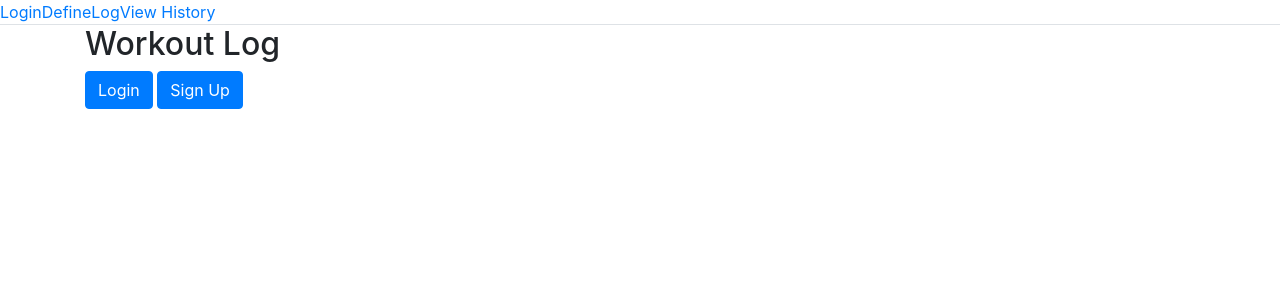
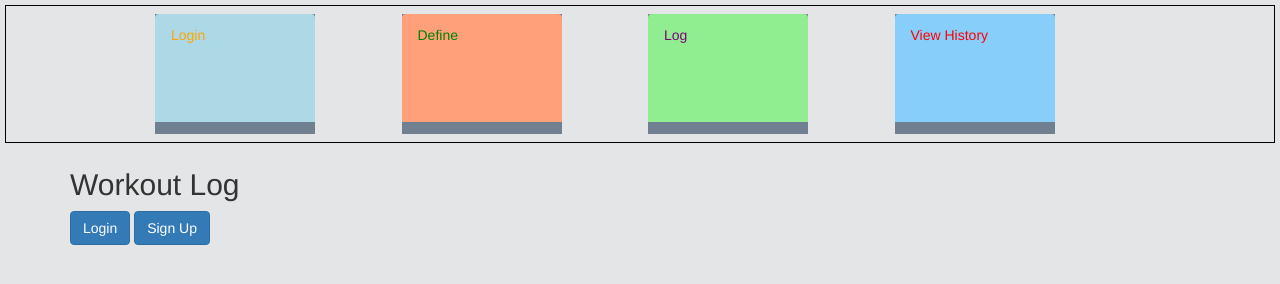
Before and after one commit to iacostewart/workoutlog2.0, a website: page client/index.html in a window 1280 px wide. Drawn offline with nearby package versions, Linux system fonts and the light colour scheme.

Commit message:
first commit on FirstCrud

```diff
--- a/client/app.js
+++ b/client/app.js
@@ -30,16 +30,16 @@ $(function () {
         }
     });
     // bind tab change events
-    $('a[data-toggle= "tab"]').on('shown.bs.tab', function (e) {
-        let target = $(e.target).attr("href");// activated tab
-        if (target === "#log") {
-            WorkoutLog.log.setDefinitions();
-        }
+    // $('a[data-toggle= "tab"]').on('shown.bs.tab', function (e) {
+    //     let target = $(e.target).attr("href");// activated tab
+    //     if (target === "#log") {
+    //         WorkoutLog.log.setDefinitions();
+    //     }
 
-        if (target === "#history") {
-            WorkoutLog.log.setHistory();
-        }
-    });
+    //     if (target === "#history") {
+    //         WorkoutLog.log.setHistory();
+    //     }
+    // });
     // bind enter key
     $(document).on("keypress", function (e) {
 
@@ -70,6 +70,7 @@ $('a[data-toggle="tab"]').on('shown.bs.tab', function (e) {
     }
 
     if (target === "#history") {
+        console.log(WorkoutLog.log.workouts)
        WorkoutLog.log.setHistory();
     }
 
--- a/client/index.html
+++ b/client/index.html
@@ -10,7 +10,7 @@
 
   <!-- Bootstrap -->
   <link href="/bower_components/bootstrap/dist/css/bootstrap.min.css" rel="stylesheet">
-
+<link rel="stylesheet" href="./styles.css">
   <!-- HTML5 shim and Respond.js for IE8 support of HTML5 elements and media queries -->
   <!-- WARNING: Respond.js doesn't work if you view the page via file:// -->
   <!--[if lt IE 9]>
@@ -20,19 +20,19 @@
 </head>
 
 <body>
+<div class="F1containter">
 
-
-  <ul class="nav nav-tabs">
-    <li><a href="#home" id="loginout" class="disabled" data-toggle="tab">Login</a>
+  <ul class="nav nav-tabs container1">
+    <li id="postIt1"><a href="#home" id="loginout" class="disabled" data-toggle="tab">Login</a>
       <!--logout too -->
     </li>
-    <li><a href="#define" class="disabled" data-toggle="tab">Define</a></li>
-    <li><a href="#log" class="disabled" data-toggle="tab">Log</a></li>
-    <li><a href="#history" class="disabled" data-toggle="tab">View History</a></li>
+    <li id="postIt2"><a href="#define" class="disabled" data-toggle="tab">Define</a></li>
+    <li id="postIt3"><a href="#log" class="disabled" data-toggle="tab">Log</a></li>
+    <li id="postIt4"><a href="#history" class="disabled" data-toggle="tab">View History</a></li>
     <a href="#update-log" data-toggle="tab" class="disabled" type="hidden"></a>
 
   </ul>
-
+</div>
   <div class="container">
     <div class="tab-content">
       <div class="tab-pane active" id="home">
@@ -72,7 +72,6 @@
         <textarea class="form-control" id="log-description" rows="3"></textarea>
         <button id="log-save" class="btn btn-primary">Save</button>
       </div>
-
 
 <!-- updateing log updates of awesome  -->
         <div class="tab-pane fade" id="update-log">
--- a/client/package.json
+++ b/client/package.json
@@ -12,7 +12,7 @@
     "http-server": "^0.11.1"
   },
   "dependencies": {
-    "bootstrap": "^4.0.0"
+    "bootstrap": "^3.3.7"
   },
   "description": ""
 }
--- /dev/null
+++ b/client/styles.css
@@ -0,0 +1,72 @@
+body {
+    background-color: rgb(228, 229, 231);
+}
+
+.nav {
+
+    min-height: 15vh;
+    width:
+    background-color:white;
+    border: 1px solid black;
+}
+
+.container1 {
+    margin: 5px;
+    border: 1px solid black;
+    display: flex;
+    flex-direction: row;
+    justify-content: space-evenly;
+    align-items: flex-end;
+}
+#postIt1 {
+    background-color: slategray;
+    height: 15vh;
+    width: 20vh;
+    margin: 1vh;
+}
+
+#postIt2 {
+    background-color: slategray;
+    height: 15vh;
+    width: 20vh;
+    margin: 1vh;
+}
+
+#postIt3 {
+    background-color: slategray;
+    height: 15vh;
+    width: 20vh;
+    margin: 1vh;
+}
+
+#postIt4 {
+    background-color: slategray;
+    height: 15vh;
+    width: 20vh;
+    margin: 1vh;
+}
+a[href="#home"] {
+    color: orange;
+    background-color: lightblue;
+    height: 90%;
+    width: 100%
+}
+
+a[href="#define"] {
+color: green;
+background-color: lightsalmon;
+height: 90%;
+width: 100%;
+}
+a[href="#log"] {
+color: purple;
+background-color: lightgreen;
+height: 90%;
+width: 100%;
+}
+a[href="#history"] {
+color: red;
+background-color: lightskyblue;
+height: 90%;
+width: 100%;
+}
--- a/client/user/auth.js
+++ b/client/user/auth.js
@@ -24,9 +24,10 @@ $(function () {
             });
             //signup done/fail
             signup.done(function (data) {
-                console.log(data);
+                console.log("signUP", data.user);
                 if (data.sessionToken) {
                     WorkoutLog.setAuthHeader(data.sessionToken);
+                    console.log('signupSessionToken', data.sessionToken)
                     WorkoutLog.definition.fetchAll();
                     WorkoutLog.log.fetchAll();
                     console.log("you made it");
@@ -86,10 +87,13 @@ $(function () {
         loginout: function () {
             if (window.localStorage.getItem("sessionToken")) {
                 window.localStorage.removeItem("sessionToken");
+                window.location.reload();
                 $("#loginout").text("Login");
             }
+
         }
     });
+
 
     // bind events
     $("#login").on("click", WorkoutLog.login);
--- a/client/workouts/log.js
+++ b/client/workouts/log.js
@@ -1,8 +1,8 @@
 
 console.log("workouts log.js")
 $(function () {
-    $.extend(WorkoutLog, {
-        log: {
+    $.extend(WorkoutLog, {   ////// this is one giant object  the name of the object is log: thats why workouts setHistory and all the others end with :
+        log: {  //// i suspect that workout log is a larger constainer with lots of objects branching off of it. thats why we see alot of WorkoutLog.somethings.. its calling that part of the object.
 
             workouts: [],
 
@@ -15,24 +15,26 @@ $(function () {
                 }
                 $("#log-definition").children().remove();
                 $("#log-definition").append(opts);
-                $("#update-definition").children().remove();
-                $("#update-definition").append(opts);
+               // $("#update-definition").children().remove();
+               // $("#update-definition").append(opts);
 
             },
 
      setHistory: function() {
 				var history = WorkoutLog.log.workouts;
 				// console.log(history[1].id)
-				// console.log(WorkoutLog.definition.userDefinitions)
-
+				 console.log(WorkoutLog.definition.userDefinitions)
+				// console.log(history[2]);
 				var len = history.length;
 				// let definitions = WorkoutLog.definition.userDefinitions;
 				// console.log(definitions)
 				var lis = "";
 					for (var i = 0; i < len; i++) {
+                        console.log(`${history[1].def}`);
 					lis += "<li class='list-group-item'>" +
-					// history[i].id + " - " +
-					history[i].def + " - " +
+					//history[i].id + " - " +
+                    history[i].def + " - " +
+                   // console.log('defis not here', def);
 					history[i].result + " " +
 					// pass the log.id into the button's id attribute // watch your quotes!
 					"<div class='pull-right'>" +
@@ -59,12 +61,16 @@ $(function () {
                     contentType: "application/json"
                 });
                 logger.done(function(data) {
-                    console.log("jaysiadto", WorkoutLog)
-                    WorkoutLog.log.workouts.push(data.data);
+                   // console.log("jaysiadto", WorkoutLog)
+                   // console.log({data}, 'imhere')
+                   console.log(data)
+                    WorkoutLog.log.workouts.push(data);
+
                     $("#log-description").val("");
                     $("#log-result").val("");
                     $('a[href="#history"]').tab("show");
-                    $('a[href="#history"]').tab("show");
+                    //window.location.reload();
+
                 });
             },
 
@@ -93,7 +99,7 @@ $(function () {
                     let updateLog = {
                         id: $('#update-id').val(),
                         desc: $("#update-description").val(),
-                            result: $("#update0result").val(),
+                            result: $("#update-result").val(),
                             def: $("#update-definition option:selected").text()
                     };
                     for( var i = 0; i < WorkoutLog.log.workouts.length; i++){
@@ -114,6 +120,7 @@ $(function () {
                         console.log(data);
                         $("#update-description").val("");
                         $("#update-result").val("");
+                        //$("#history-list").val("");
                         $('a[href="#history"]').tab("show");
                     });
                 },
@@ -157,15 +164,21 @@ $(function () {
                 })
                 .done(function(data) {
                 console.log(data)
-                  //  console.log(`Got logs: ${data}`)
+                    console.log(`Got logs`,data)
                     WorkoutLog.log.workouts = data.data;
+                console.log(data.data[2])
+                })
+                .fail(function(err) {
+                    console.log(err);
                 });
+
 
             }
         }
     });
     //Click the button and create a log entry.
     $("#log-save").on("click", WorkoutLog.log.create);
+ //  $('#log-save').on('click', window.location.reload());
     $("#history-list").delegate('.remove', 'click', WorkoutLog.log.delete);
     $("#log-update").on("click", WorkoutLog.log.updateWorkout);
     $("#history-list").delegate('.update', 'click', WorkoutLog.log.getWorkout);
--- a/server/routes/definitions.js
+++ b/server/routes/definitions.js
@@ -46,11 +46,14 @@ router.get('/', function(req,res) {
                 data: data
             });
         },
+
         //failure
         function findAllError(err) {
             res.send(500, err.message);
         }
+
     );
+
 });
 
 module.exports = router;
--- a/server/routes/log.js
+++ b/server/routes/log.js
@@ -54,7 +54,7 @@ router.get('/', function(req, res) {
 //this will retrieve one workout specified by the log id
 router.get('/:id', function(req, res) {
     let data = req.params.id;
-    //console.log(data); here for testing purposes
+    console.log({data}); //for testing data
     Log
         .findOne({
             where: { id: data }
```
Also changed, not shown: 1 other file.
